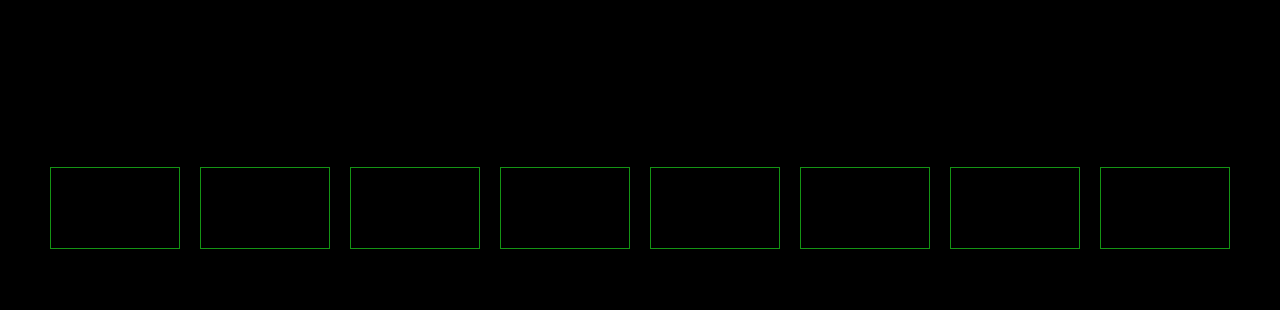
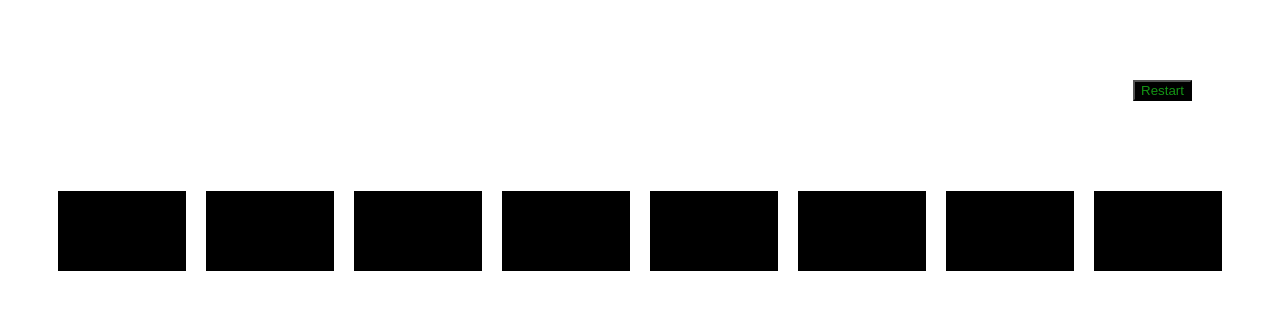
Before and after one commit to dush-ik/Card-Flip, a plain HTML site: page index.html in a window 1280 px wide. Drawn offline with Linux system fonts and the light colour scheme.

Commit message:
flipped card fixed

```diff
--- a/index.html
+++ b/index.html
@@ -7,14 +7,59 @@
   </head>
   <body>
     <main>
-      <div></div>
-      <div></div>
-      <div></div>
-      <div></div>
-      <div></div>
-      <div></div>
-      <div></div>
-      <div></div>
+      <div class="restart">
+        <button id="restart">Restart</button>
+      </div>
+      <div class="game">
+        <div class="game__card">
+          <div class="game__card-inner">
+            <div class="game__card-front"></div>
+            <div class="game__card-back"></div>
+          </div>
+        </div>
+        <div class="game__card">
+          <div class="game__card-inner">
+            <div class="game__card-front"></div>
+            <div class="game__card-back"></div>
+          </div>
+        </div>
+        <div class="game__card">
+          <div class="game__card-inner">
+            <div class="game__card-front"></div>
+            <div class="game__card-back"></div>
+          </div>
+        </div>
+        <div class="game__card">
+          <div class="game__card-inner">
+            <div class="game__card-front"></div>
+            <div class="game__card-back"></div>
+          </div>
+        </div>
+        <div class="game__card">
+          <div class="game__card-inner">
+            <div class="game__card-front"></div>
+            <div class="game__card-back"></div>
+          </div>
+        </div>
+        <div class="game__card">
+          <div class="game__card-inner">
+            <div class="game__card-front"></div>
+            <div class="game__card-back"></div>
+          </div>
+        </div>
+        <div class="game__card">
+          <div class="game__card-inner">
+            <div class="game__card-front"></div>
+            <div class="game__card-back"></div>
+          </div>
+        </div>
+        <div class="game__card">
+          <div class="game__card-inner">
+            <div class="game__card-front"></div>
+            <div class="game__card-back"></div>
+          </div>
+        </div>
+      </div>
     </main>
     <script src="script.js"></script>
   </body>
--- a/script.js
+++ b/script.js
@@ -1,14 +1,27 @@
 (() => {
-  const divList = Array.from(document.getElementsByTagName('div'));
+  const divList = Array.from(document.getElementsByClassName('game__card'));
+  const $restart = document.getElementById('restart');
   const numbers = [1, 1, 2, 2, 3, 3, 4, 4];
   const flippedCards = [];
   let selectedIndices = [];
 
-  const bindEventsOnCard = (ele, index, divList) => {
-    ele.addEventListener('click', (e) => {
-      // show the card
+  const shuffleArray = (arr, excludeIndexList = []) => {
+    let currLength = arr.length;
+    while (currLength > 0) {
+      const randomIndex = Math.floor(Math.random() * currLength--);
+      // exclude index list shouldn`t include the random index or the replaced index
+      if(!excludeIndexList.includes(randomIndex)
+        && !excludeIndexList.includes(currLength)) {
+        [arr[randomIndex], arr[currLength]]
+          = [arr[currLength], arr[randomIndex]];
+      }
+    }
+    return arr;
+  }
+
+  const flipCards = (e, index) => {
     const currentTarget = e.currentTarget;
-      currentTarget.children[0].style.opacity = 1;
+    currentTarget.children[0].classList.add('game__card--rotate');
 
     // push it in to the selected index array
     selectedIndices.push(index);
@@ -17,11 +30,18 @@
         // if the numbers matches push those indices in flippedCards
         flippedCards.push(selectedIndices[0], selectedIndices[1]);
       } else {
-          // if they don`t match, hide those both card and reshuffle.
-          divList[selectedIndices[0]].children[0].style.opacity = 0;
-          divList[selectedIndices[1]].children[0].style.opacity = 0;
+        const firstOne = selectedIndices[0];
+        const secondOne = selectedIndices[1];
+
+        setTimeout(() => {
+          divList[firstOne].children[0].classList.remove('game__card--rotate');
+          divList[secondOne].children[0].classList.remove('game__card--rotate');
+        }, 500);
+
+        setTimeout(() => {
           shuffleArray(numbers, flippedCards);
-          divList.map((div, index) => div.children[0].textContent = numbers[index]);
+          divList.map((div, index) => div.children[0].children[1].textContent = numbers[index]);
+        }, 600)
       }
       selectedIndices.length = 0;
     }
@@ -30,32 +50,30 @@
       alert('Yay!!');
       window.location.reload();
     }
-    }, false);
   }
 
-  const shuffleArray = (arr, excludeIndexList = []) => {
-    let currLength = arr.length;
-    while (currLength > 0) {
-      const randomIndex = Math.floor(Math.random() * currLength--);
-      // exclude index list shouldn`t include the random index or the replaced index
-      if(!excludeIndexList.includes(randomIndex) && !excludeIndexList.includes(currLength)) {
-        [arr[randomIndex], arr[currLength]] = [arr[currLength], arr[randomIndex]];
-      }
-    }
-    return arr;
+  const restartGame = () => {
+    divList.forEach(div => div.removeEventListener('click', flipCards, false));
+    initializeGame();
   }
 
-  const initalizeCard = () => {
-    shuffleArray(numbers)
-    divList.map((div, index) => {
-      const span = document.createElement('span');
-      span.textContent = numbers[index];
-      div.appendChild(span);
-      bindEventsOnCard(div, index, divList);
-    });
+  const initializeEvents = () => {
+    divList.forEach((div, index) => div.addEventListener('click',
+      e => flipCards(e, index),
+      false
+    ));
+    $restart.addEventListener('click', restartGame, false);
   }
 
+  const initializeCard = () => {
+    shuffleArray(numbers);
+    divList.map((div, index) => div.children[0].children[1].textContent = numbers[index]);
+  }
 
+  const initializeGame = () => {
+    initializeCard();
+    initializeEvents();
+  }
 
-  document.addEventListener('DOMContentLoaded', initalizeCard, false)
+  document.addEventListener('DOMContentLoaded', initializeGame, false)
 })();
--- a/style.css
+++ b/style.css
@@ -1,29 +1,65 @@
 body {
   box-sizing: border-box;
+  background-color: white;
+}
+
+.restart {
+  display: flex;
+  justify-content: end;
+  margin: 10vh;
+}
+
+.restart > button {
+  cursor: pointer;
+  background-color: black;
+  color: #149414;
+}
+
+.game {
+  display: flex;
+  justify-content: center;
+  align-items: center;
+}
+
+.game__card {
+  height: 10vh;
+  width: 10vw;
+  cursor: pointer;
+  margin: 10px;
+  perspective: 1000px;
+}
+
+.game__card-inner {
+  position: relative;
+  width: 100%;
+  height: 100%;
+  transition: transform 0.5s;
+  transform-style: preserve-3d;
+}
+
+.game__card-front, .game__card-back {
+  position: absolute;
+  width: 100%;
+  height: 100%;
+  -webkit-backface-visibility: hidden;
+  backface-visibility: hidden;
+}
+
+.game__card--rotate {
+  transform: rotateY(180deg);
+}
+
+.game__card-front {
   background-color: black;
 }
 
-main {
+.game__card-back {
   display: flex;
   justify-content: center;
   align-items: center;
-  height: 50vh;
+  font-size: 3em;
+  font-family: fantasy;
+  background-color: black;
+  color: #149414;
+  transform: rotateY(180deg);
 }
-
-div {
-  height: 10vh;
-  width: 10vw;
-  cursor: pointer;
-  display: flex;
-  justify-content: center;
-  align-items: center;
-  margin: 10px;
-  border: 1px solid #149414;
-}
-
-div > span {
-  opacity: 0;
-  font-size: 3rem;
-  font-family: fantasy;
-  color:  #149414;
-}
```
Lines whose indentation alone changed are shown as unchanged.
